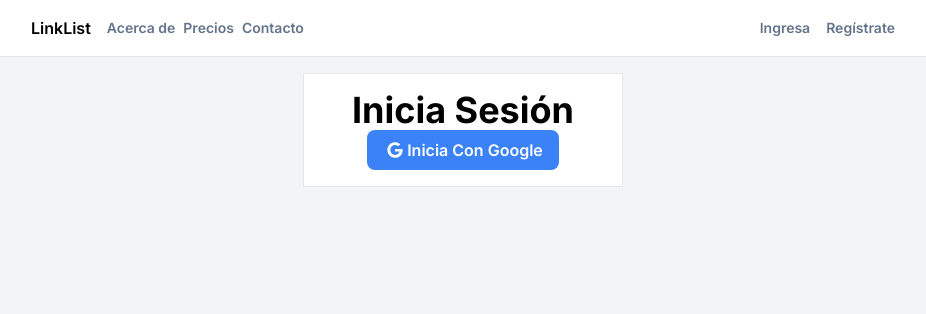
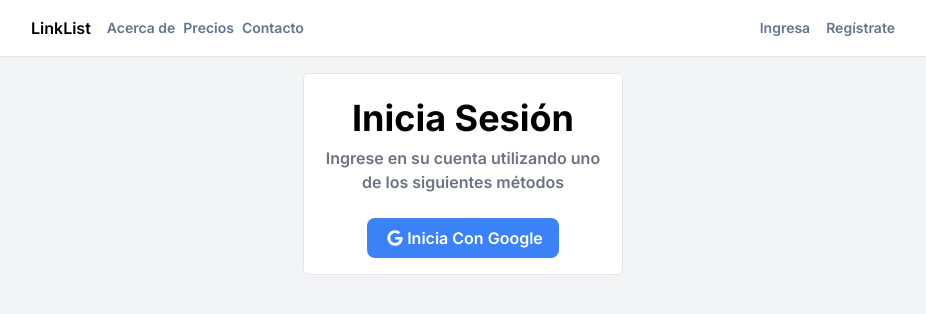
Before and after one commit to ravenbbs/linkly, a Next.js app: page /login in a window 1280 px wide. Shown: the top 314 px of the page, without its empty margins (177-1103 px from the left). Built offline with nearby package versions, Linux system fonts and the light colour scheme.

Commit message:
Add icon component on login page

```diff
--- a/src/app/login/page.js
+++ b/src/app/login/page.js
@@ -1,17 +1,19 @@
-import { FontAwesomeIcon } from '@fortawesome/react-fontawesome'
-import { faGoogle } from '@fortawesome/free-brands-svg-icons'
+import { FontAwesomeIcon } from "@fortawesome/react-fontawesome";
+import { faGoogle } from "@fortawesome/free-brands-svg-icons";
 
 export default function Login() {
   return (
     <div>
-      <div className="bg-white border p-4 max-w-xs mx-auto mt-4">
-        <h1 className=" text-4xl font-bold text-center" >
-          Inicia Sesión
-        </h1>
-        <button className="text-center btn-primary font-semibold text-white bg-blue-500">
-        <FontAwesomeIcon icon={faGoogle} className='w-6' />
-          Inicia Con Google
+      <div className="bg-white border p-4 max-w-xs mx-auto mt-4 rounded-md">
+        <h1 className=" text-4xl font-bold text-center my-2">Inicia Sesión</h1>
 
+        <p className="text-center mb-6 text-gray-500 font-semibold">Ingrese en su cuenta utilizando uno de los siguientes métodos</p>
+
+
+        <button className="flex justify-center gap-3 btn-primary font-semibold text-white bg-blue-500">
+          <FontAwesomeIcon icon={faGoogle} className="w-6" />
+
+          <span>Inicia Con Google</span>
         </button>
       </div>
     </div>
```
